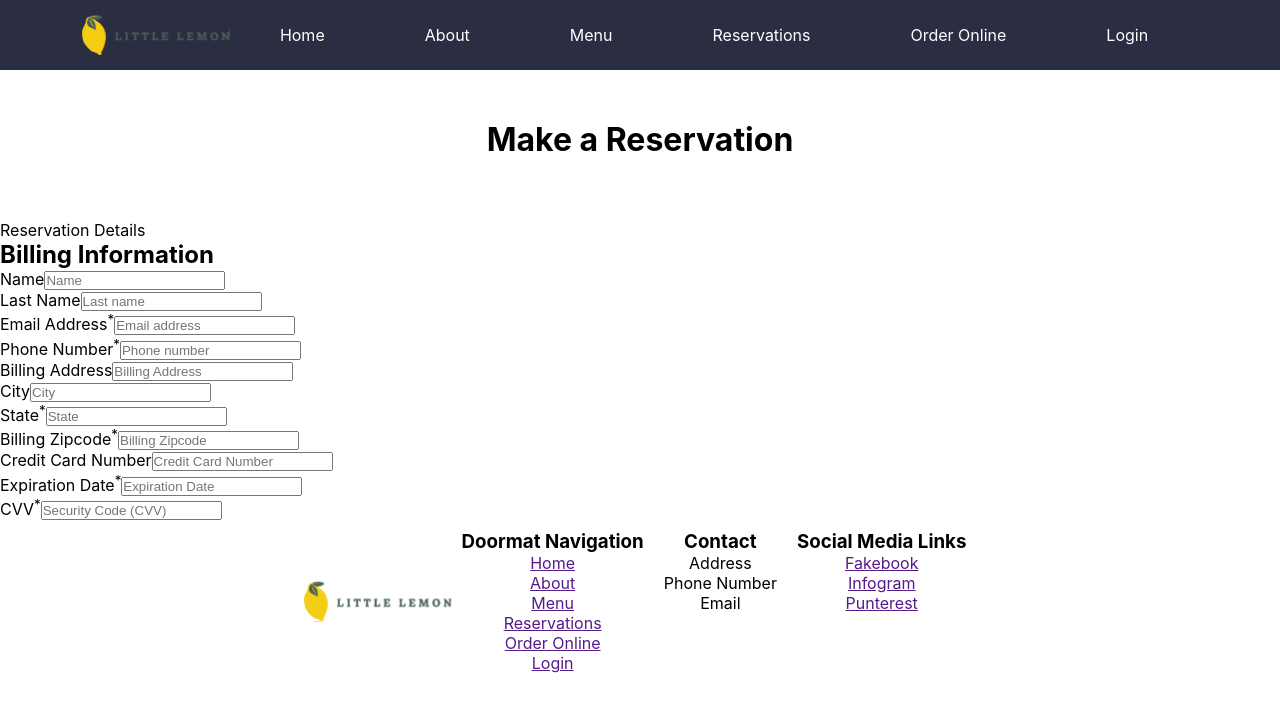
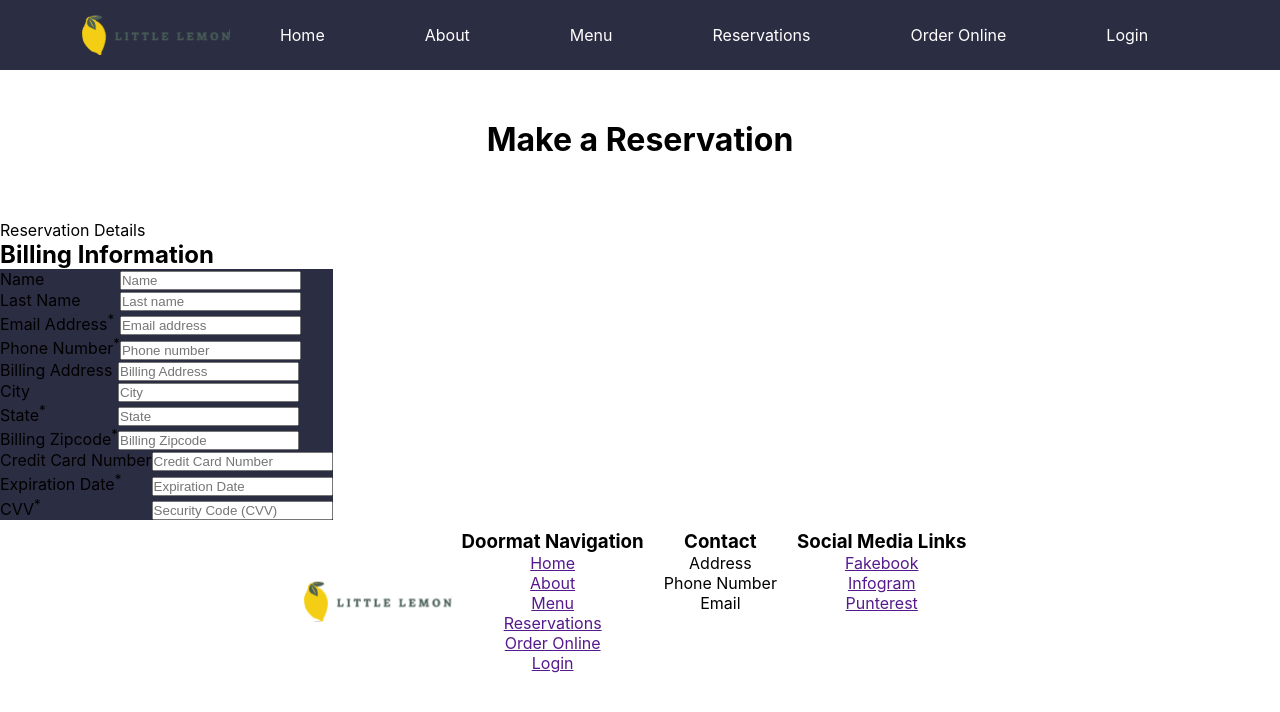
Before and after one commit to digitAI-4N6/little-lemon, a React (Create React App) app: page / in a window 1280 px wide. Shown: the top 712 px of the page. Built offline with nearby package versions, Linux system fonts and the light colour scheme.

Commit message:
change article to form
change article to form

```diff
--- a/src/App.css
+++ b/src/App.css
@@ -86,3 +86,27 @@ padding-top: 50px;
 .footList {
   margin: 10px;
 }
+
+.billing {
+  background-color: #2b2d42;
+  display: table;
+  flex-flow: row wrap;
+  justify-content: center;
+  align-content: right;
+}
+
+/* .billing ul {
+
+} */
+
+.billing li {
+  display: table-row;
+}
+
+.billing label {
+  display: table-cell;
+}
+
+.billing input {
+  display: table-cell;
+}
--- a/src/components/BillingInformation.js
+++ b/src/components/BillingInformation.js
@@ -21,7 +21,7 @@ export default function BillingInformation() {
   return (
     <>
       <h2>Billing Information</h2>
-      <article>
+      <form className="billing">
         <ul className="basicInfo">
           <li>
             <label>Name</label>
@@ -139,7 +139,7 @@ export default function BillingInformation() {
             />
           </li>
         </ul>
-      </article>
+      </form>
     </>
   );
 }
```
